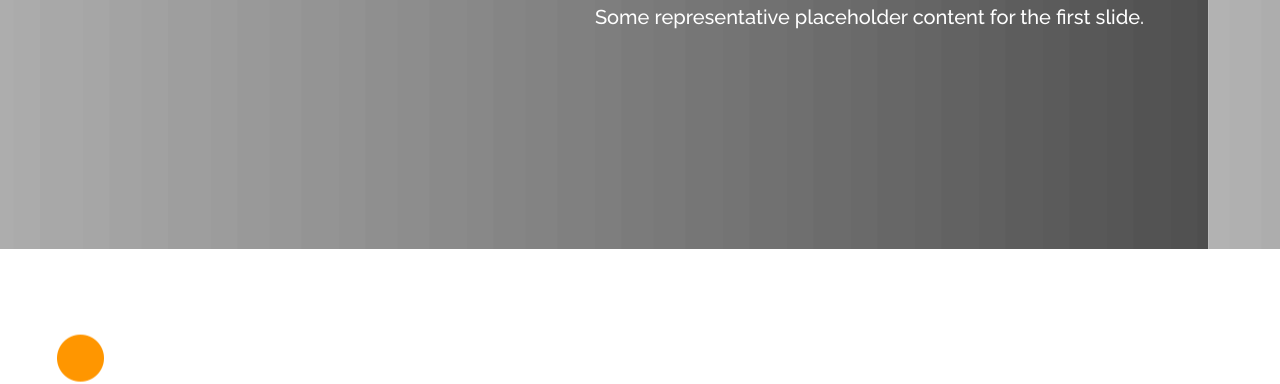
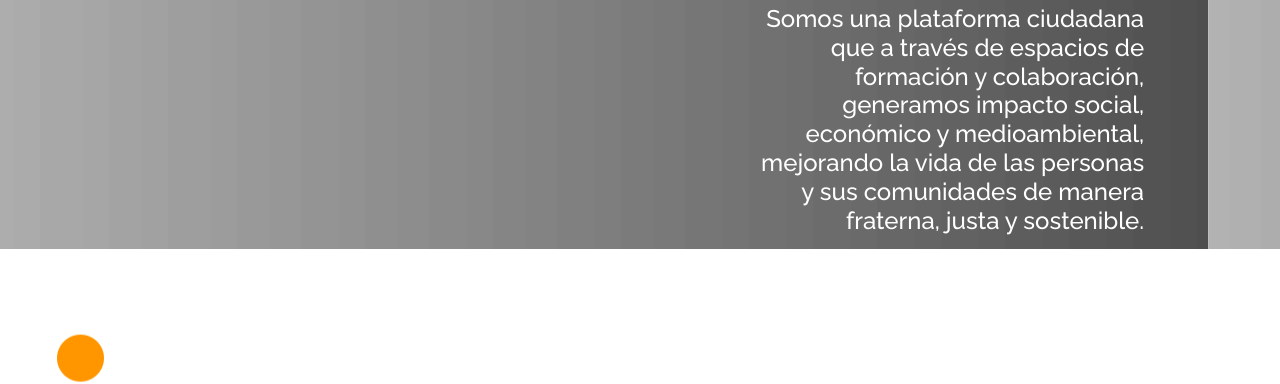
Before and after one commit to marioorellanag/Web_Colabora, a plain HTML site: page index.html in a window 1280 px wide. Shown: the part 199-583 px from the top of the page. Drawn offline with nearby package versions, Linux system fonts and the light colour scheme.

Commit message:
pequeños cambios

```diff
--- a/assets/css/main.css
+++ b/assets/css/main.css
@@ -28,7 +28,7 @@ header .carousel-caption {
     text-align: right;
     right: 5%;
     top: 20%;
-    padding-left: 30%;
+    padding-left: 50%;
 }
 .txt_header {
     width: 30%;
--- a/index.html
+++ b/index.html
@@ -61,7 +61,7 @@
         <img src="assets/img/test.jpg" class="d-block w-100" alt="...">
         <div class="carousel-caption d-none d-md-block">
           <h1>colabora</h1>
-          <h5>Some representative placeholder content for the first slide.</h5>
+          <h4>Somos una plataforma ciudadana que a través de espacios de formación y colaboración, generamos impacto social, económico y medioambiental, mejorando la vida de las personas y sus comunidades de manera fraterna, justa y sostenible.</h4>
         </div>
       </div>
       <div class="carousel-item" data-bs-interval="4000">
```
